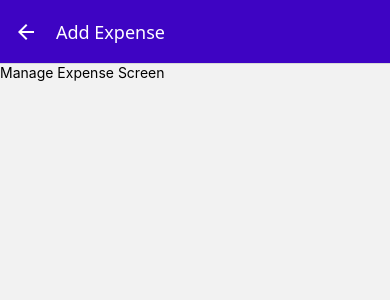
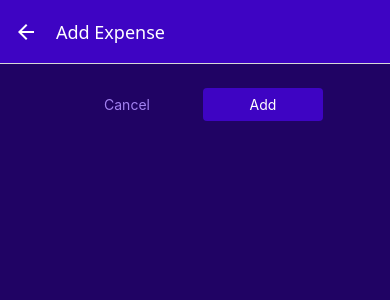
Before and after one commit to jellaan/expense-tracker-app, a React Native app: screen /ManageExpense in a window 390 px wide. Shown: the top 300 px of the page. Built offline with nearby package versions, Linux system fonts and the light colour scheme.

Commit message:
feat(component): add buttons to Manage Expense screen (cancle, add, update, delete)

```diff
--- a/components/ExpensesOutput/ExpenseItem.js
+++ b/components/ExpensesOutput/ExpenseItem.js
@@ -4,7 +4,7 @@
 import { GlobalStyles } from '../../constants/styles';
 import { getFormattedDate } from '../../util/date';
 
-function ExpenseItem({ description, amount, date }) {
+function ExpenseItem({ description, amount, date, id }) {
   const navigation = useNavigation();
 
   function expensePressHandler() {
--- /dev/null
+++ b/components/UI/Button.js
@@ -0,0 +1,44 @@
+import { Pressable, StyleSheet, Text, View } from 'react-native';
+import { GlobalStyles } from '../../constants/styles';
+
+function Button({ children, onPress, mode, style }) {
+    return (
+        <View style={style}>
+            <Pressable
+                onPress={onPress}
+                style={({ pressed }) => pressed && styles.pressed}
+            >
+                <View style={[styles.button, mode === 'flat' && styles.flat]}>
+                    <Text style={[styles.buttonText, mode === 'flat' && styles.flatText]}>
+                        {children}
+                    </Text>
+                </View>
+            </Pressable>
+        </View>
+    );
+}
+
+export default Button;
+
+const styles = StyleSheet.create({
+    button: {
+        borderRadius: 4,
+        padding: 8,
+        backgroundColor: GlobalStyles.colors.primary500,
+    },
+    flat: {
+        backgroundColor: 'transparent',
+    },
+    buttonText: {
+        color: 'white',
+        textAlign: 'center',
+    },
+    flatText: {
+        color: GlobalStyles.colors.primary200,
+    },
+    pressed: {
+        opacity: 0.75,
+        backgroundColor: GlobalStyles.colors.primary100,
+        borderRadius: 4,
+    },
+});
--- a/screens/ManageExpense.js
+++ b/screens/ManageExpense.js
@@ -1,7 +1,11 @@
-import { Text } from "react-native";
+import { View, StyleSheet } from "react-native";
 import { useLayoutEffect } from "react";
 
-function ManageExpense({route, navigation}) {
+import IconButton from "../components/UI/IconButton";
+import { GlobalStyles } from "../constants/styles";
+import Button from "../components/UI/Button";
+
+function ManageExpense({ route, navigation }) {
     // const editedExpenseId = route.params.expenseId;
     const editedExpenseId = route.params?.expenseId;
     const isEditing = !!editedExpenseId;
@@ -12,9 +16,52 @@
         });
     }, [navigation, isEditing]);
 
+    function deleteExpenseHandler() {
+
+    }
+
+    function cancelHandler() { }
+
+    function confirmHandler() { }
+
     return (
-        <Text>Manage Expense Screen</Text>
+        <View style={styles.container}>
+            <View style={styles.buttons}>
+                <Button style={styles.button} mode="flat" onPress={cancelHandler}>Cancel</Button>
+                <Button style={styles.button} onPress={confirmHandler}>{isEditing ? 'Update' : 'Add'}</Button>
+            </View>
+
+            {isEditing && (
+                <View style={styles.deleteContainer}>
+                    <IconButton style={styles.button} icon="trash" color={GlobalStyles.colors.error500} size={36} onPress={deleteExpenseHandler} />
+                </View>
+            )}
+        </View>
     );
 }
 
 export default ManageExpense;
+
+const styles = StyleSheet.create({
+    container: {
+        flex: 1,
+        padding: 24,
+        backgroundColor: GlobalStyles.colors.primary800,
+    },
+    buttons: {
+        flexDirection: 'row',
+        justifyContent: 'center',
+        alignItems: 'center',
+    },
+    button: {
+        minWidth: 120,
+        marginHorizontal: 8,
+    },
+    deleteContainer: {
+        marginTop: 16,
+        paddingTop: 8,
+        borderTopWidth: 2,
+        borderTopColor: GlobalStyles.colors.primary200,
+        alignItems: 'center',
+    },
+});
```
